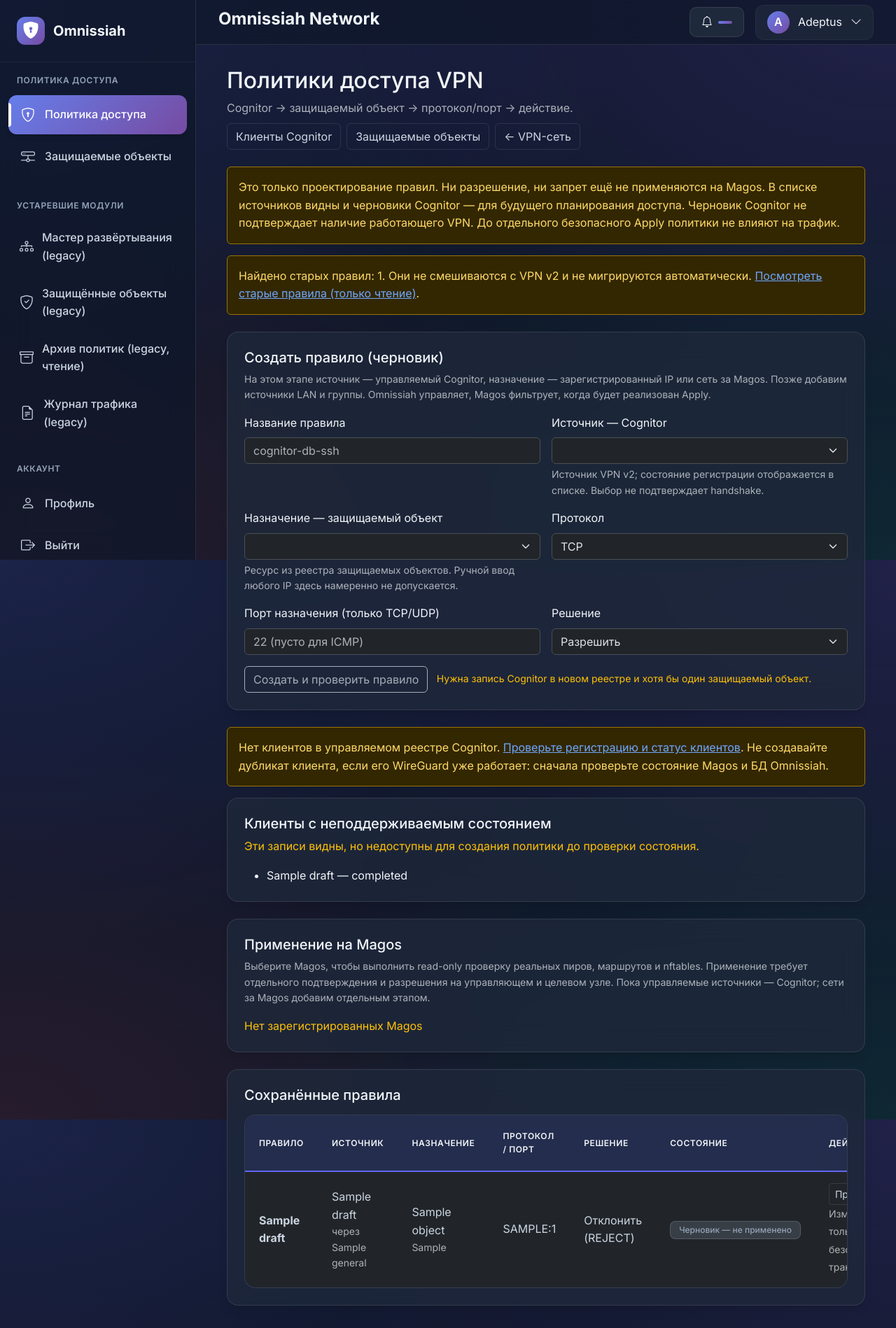
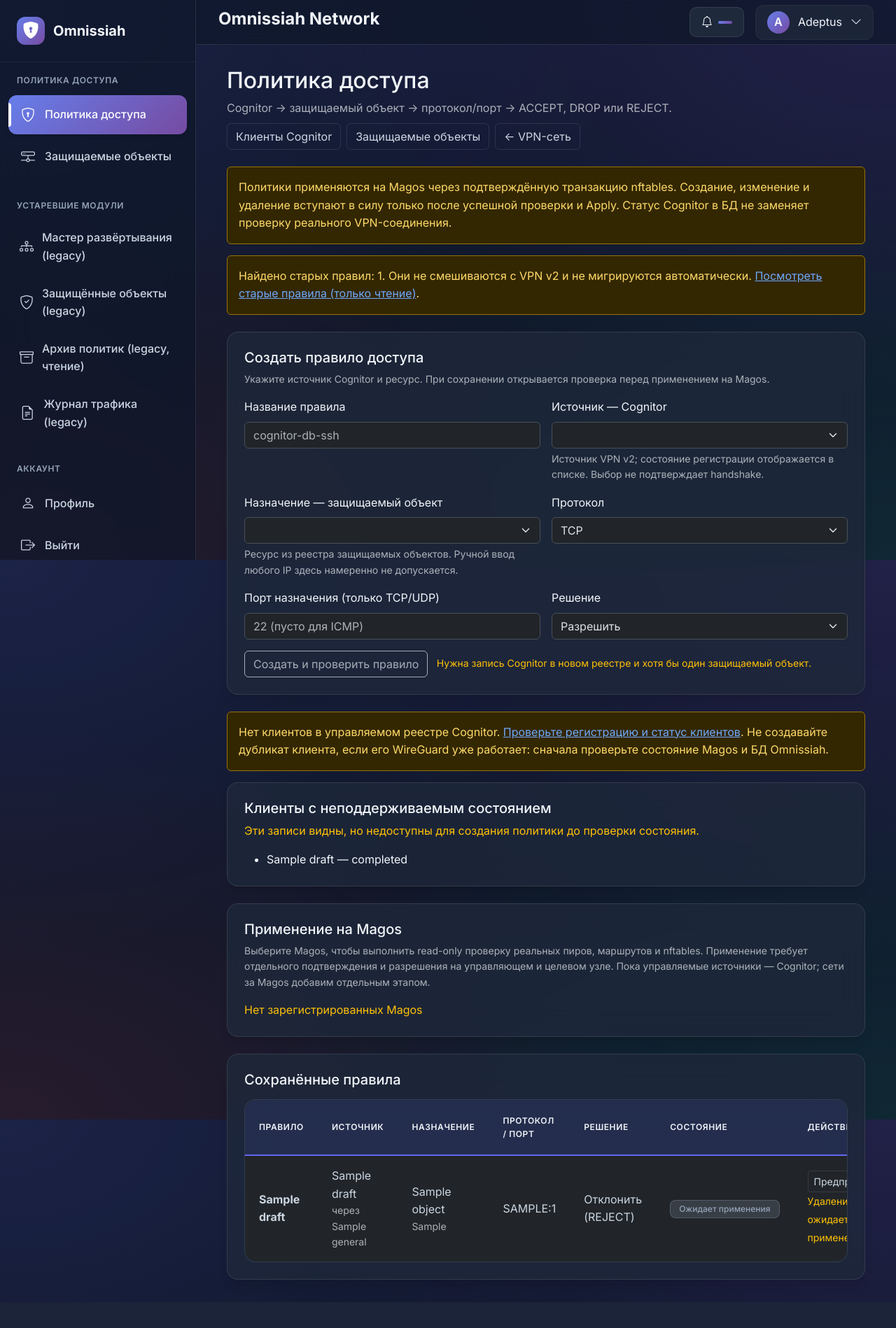
Before and after one commit to kmvkos/Omnissiah-Network, a Flask app: page /access-policy in a window 1280 px wide. Shown: the whole page at 70% size. After the commit the page ends 1838 px from the top, so only its background shows below. Run offline with Flask 3, Linux system fonts and the light colour scheme; a user stored in the database is signed in; tables that the repository leaves empty hold one stand-in row (values such as "Sample post"); data that the repository does not hold is empty; parts of the project's set-up code (start-up, migrations or seed data) failed here and were passed over; some libraries are stand-ins or nearby versions.

Commit message:
ui(policy): present real save-preview-apply/delete lifecycle instead of misleading drafts

```diff
--- a/templates/vpn_access_policies.html
+++ b/templates/vpn_access_policies.html
@@ -4,8 +4,8 @@
 <div class="container-fluid">
   <div class="d-flex justify-content-between align-items-center mb-4 flex-wrap gap-2">
     <div>
-      <h2>Политики доступа VPN</h2>
-      <p class="text-muted mb-0">Cognitor → защищаемый объект → протокол/порт → действие.</p>
+      <h2>Политика доступа</h2>
+      <p class="text-muted mb-0">Cognitor → защищаемый объект → протокол/порт → ACCEPT, DROP или REJECT.</p>
     </div>
     <div class="d-flex flex-wrap gap-2">
       <a class="btn btn-outline-modern" href="{{ url_for('cognitors.vpn_cognitors') }}">Клиенты Cognitor</a>
@@ -14,10 +14,9 @@
     </div>
   </div>
   <div class="alert alert-warning" role="note">
-    Это только проектирование правил. Ни разрешение, ни запрет ещё не применяются на Magos.
-    В списке источников видны и черновики Cognitor — для будущего планирования доступа.
-    Черновик Cognitor не подтверждает наличие работающего VPN.
-    До отдельного безопасного Apply политики не влияют на трафик.
+    Политики применяются на Magos через подтверждённую транзакцию nftables. Создание,
+    изменение и удаление вступают в силу только после успешной проверки и Apply.
+    Статус Cognitor в БД не заменяет проверку реального VPN-соединения.
   </div>
   {% if legacy_policy_count %}
   <div class="alert alert-warning mb-4" role="status">
@@ -26,8 +25,8 @@
   </div>
   {% endif %}
   <div class="premium-card p-4 mb-4">
-    <h5 class="mb-2">Создать правило (черновик)</h5>
-    <p class="text-muted small">На этом этапе источник — управляемый Cognitor, назначение — зарегистрированный IP или сеть за Magos. Позже добавим источники LAN и группы. Omnissiah управляет, Magos фильтрует, когда будет реализован Apply.</p>
+    <h5 class="mb-2">Создать правило доступа</h5>
+    <p class="text-muted small">Укажите источник Cognitor и ресурс. При сохранении открывается проверка перед применением на Magos.</p>
     <form action="{{ url_for('access_policies.vpn_access_policies') }}" method="post" class="row g-3" autocomplete="off">
       {{ form.hidden_tag() }}
       <div class="col-12 col-lg-6">
@@ -136,10 +135,10 @@
             </td>
             <td>{{ rule.protocol | upper }}{{ ':' ~ rule.destination_port if rule.protocol != 'icmp' else '' }}</td>
             <td>{{ 'Разрешить' if rule.decision == 'allow' else 'Запретить (DROP)' if rule.decision == 'deny' else 'Отклонить (REJECT)' }}</td>
-            <td><span class="badge bg-secondary">{{ 'Применено в последней подтверждённой операции' if rule.status == 'applied' else 'Черновик — не применено' }}</span></td>
+            <td><span class="badge bg-secondary">{{ 'Применено по последнему подтверждению' if rule.status == 'applied' else 'Ожидает удаления на Magos' if rule.status == 'pending_delete' else 'Ожидает применения' }}</span></td>
             <td>
               <a class="btn btn-sm btn-outline-modern" href="{{ url_for('access_policies.vpn_access_policy_preview', rule_id=rule.id) }}">Предпросмотр</a>
-              {% if rule.status == 'draft' %}
+              {% if rule.status in ('draft', 'applied') %}
                 <details class="mt-2">
                   <summary class="text-muted small">Редактировать</summary>
                   <form class="mt-2 d-grid gap-2"
@@ -172,13 +171,13 @@
                     <button class="btn btn-sm btn-outline-modern" type="submit">Сохранить изменения</button>
                   </form>
                   <form class="mt-2" action="{{ url_for('access_policies.delete_policy_draft', rule_id=rule.id) }}"
-                        method="post" onsubmit="return confirm('Удалить черновик? Рабочая ACL не изменится.')">
+                        method="post" onsubmit="return confirm('Удалить правило? Если оно применено, удаление вступит в силу после подтверждения на Magos.')">
                     {{ form.csrf_token }}
-                    <button class="btn btn-sm btn-outline-danger" type="submit">Удалить черновик</button>
+                    <button class="btn btn-sm btn-outline-danger" type="submit">Удалить правило</button>
                   </form>
                 </details>
               {% else %}
-                <span class="text-muted small">Изменение только через безопасную транзакцию</span>
+                <span class="text-warning small">Удаление ожидает применения</span>
               {% endif %}
             </td>
           </tr>
```
